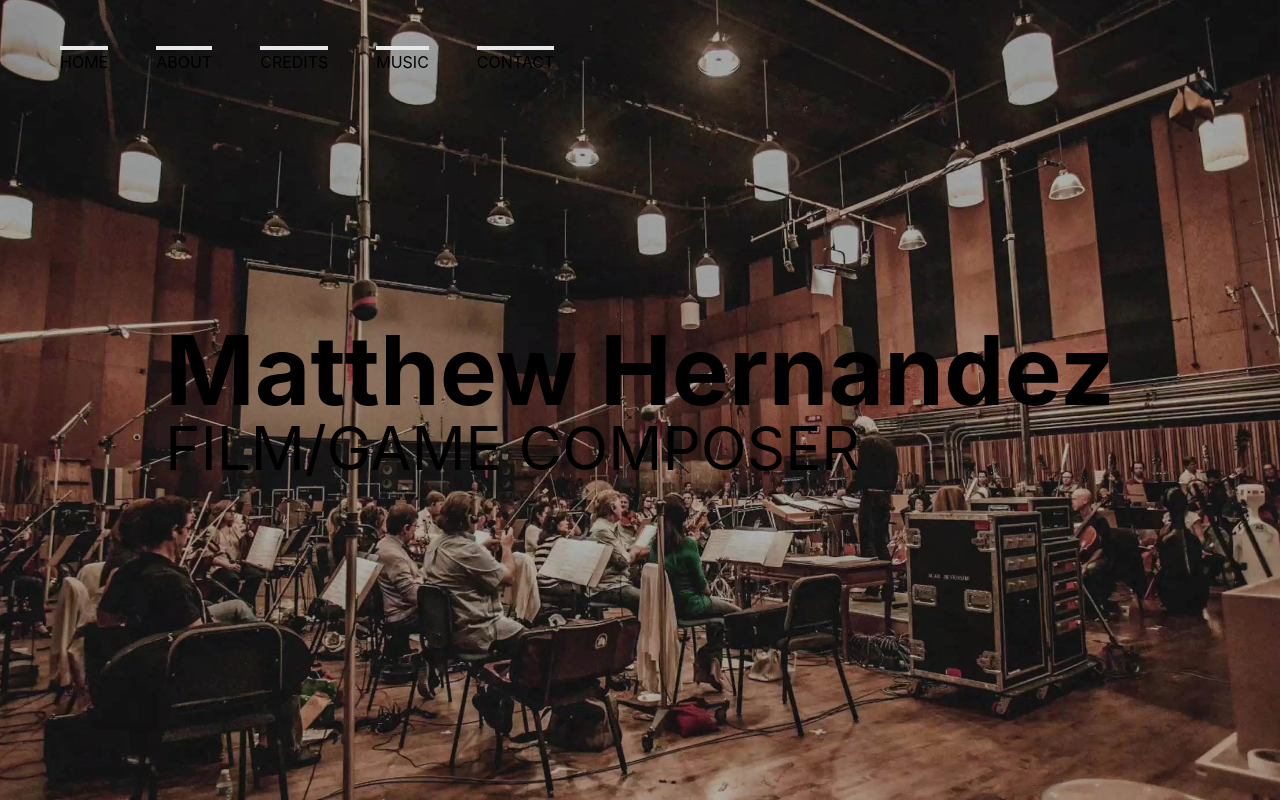
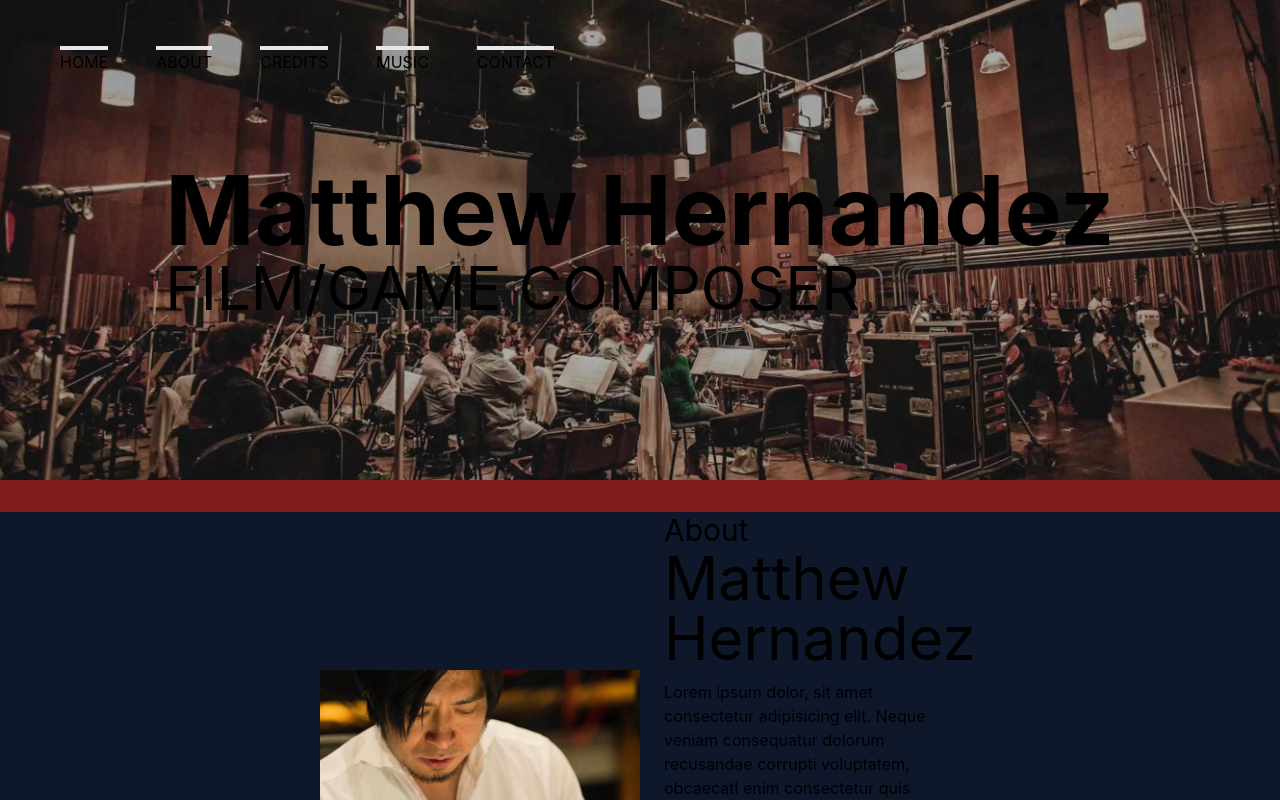
Before and after one commit to Cyber-Digital-llc/Matthews-Portfolio-Website-FE, a Next.js app: page / in a window 1280 px wide. Shown: the top 800 px of the page. Built offline with nearby package versions, Linux system fonts and the light colour scheme.

Commit message:
added formatted the main component in index.js

```diff
--- a/components/About.jsx
+++ b/components/About.jsx
@@ -6,7 +6,7 @@ const About = () => {
   return (
     <div className="flex h-max bg-slate-900 py-0 px-0 w-full items-center border-t-[2rem] border-t-red-900">
       <div className="flex justify-end w-full">
-        <div className="flex w-full xs:w-full sm:w-full md:w-[50%] lg:w-[50%] xl:[50%]">
+        <div className="flex w-full xs:w-full sm:w-full md:w-[50%] ">
           <Image
             draggable={false}
             src={headShot}
--- a/components/Header.jsx
+++ b/components/Header.jsx
@@ -4,7 +4,7 @@ import Navbar from './Navbar'
 const Header = () => {
   return (
     <>
-      <div className=" bg-cover bg-center bg-headerBGI bg-fixed w-[100vw] h-[100vh] mx-auto flex items-center justify-center ">
+      <div className=" bg-cover bg-center bg-headerBGI bg-fixed w-[100vw] h-[100vh] xl:h-[60vh] mx-auto flex items-center justify-center ">
         <div className="flex-col ">
           <h1 className="font-bold text-8xl ">Matthew Hernandez</h1>
           <h3 className="text-6xl">FILM/GAME COMPOSER</h3>
--- a/pages/index.js
+++ b/pages/index.js
@@ -16,7 +16,7 @@ export default function Home() {
                 <link rel='icon' href='/favicon.ico' />
             </Head>
 
-            <main className={styles.main}>
+            <main className='flex flex-1 min-h-[100vh] justify-center'>
                 <div className=''>
                     <Header />
                     <About />
```
